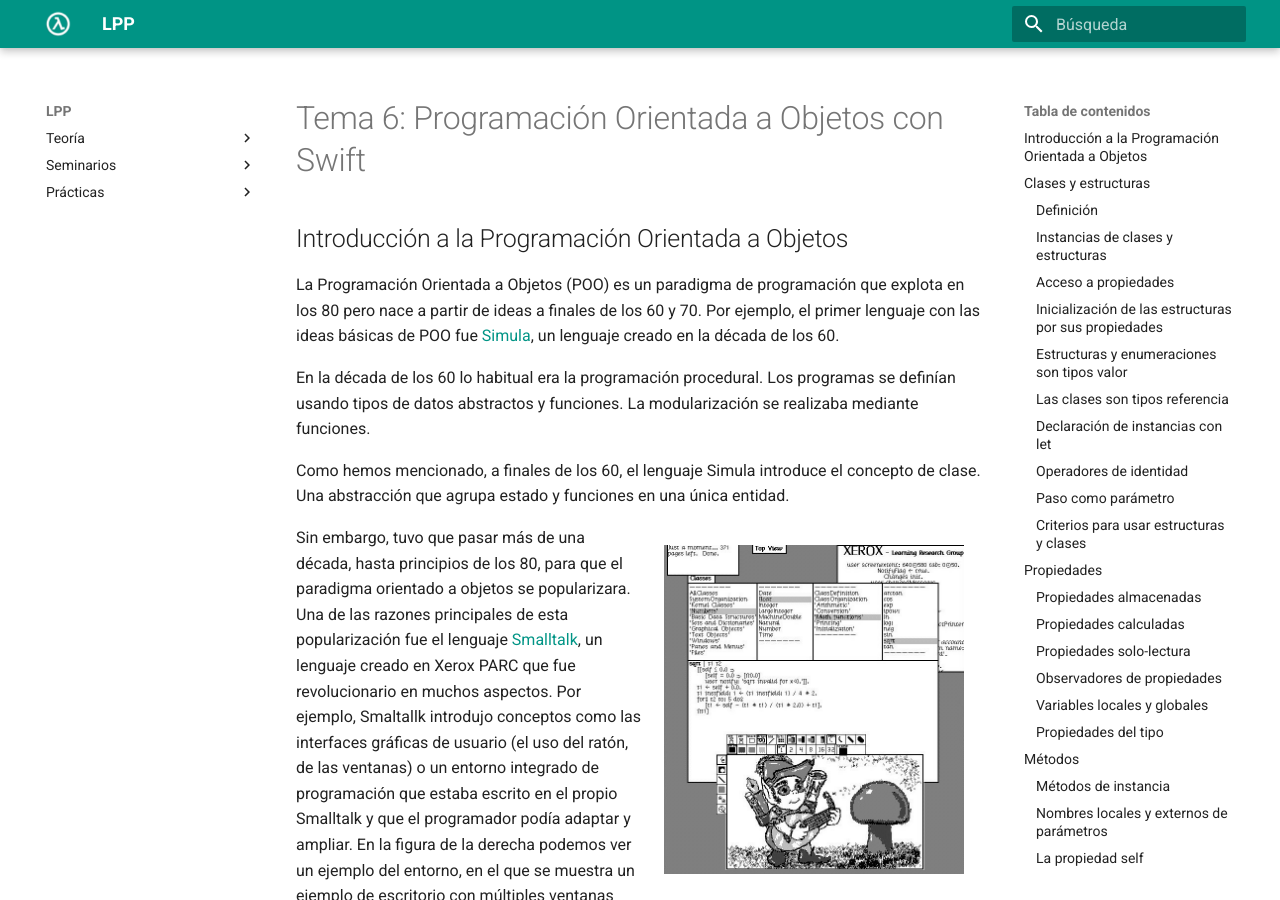
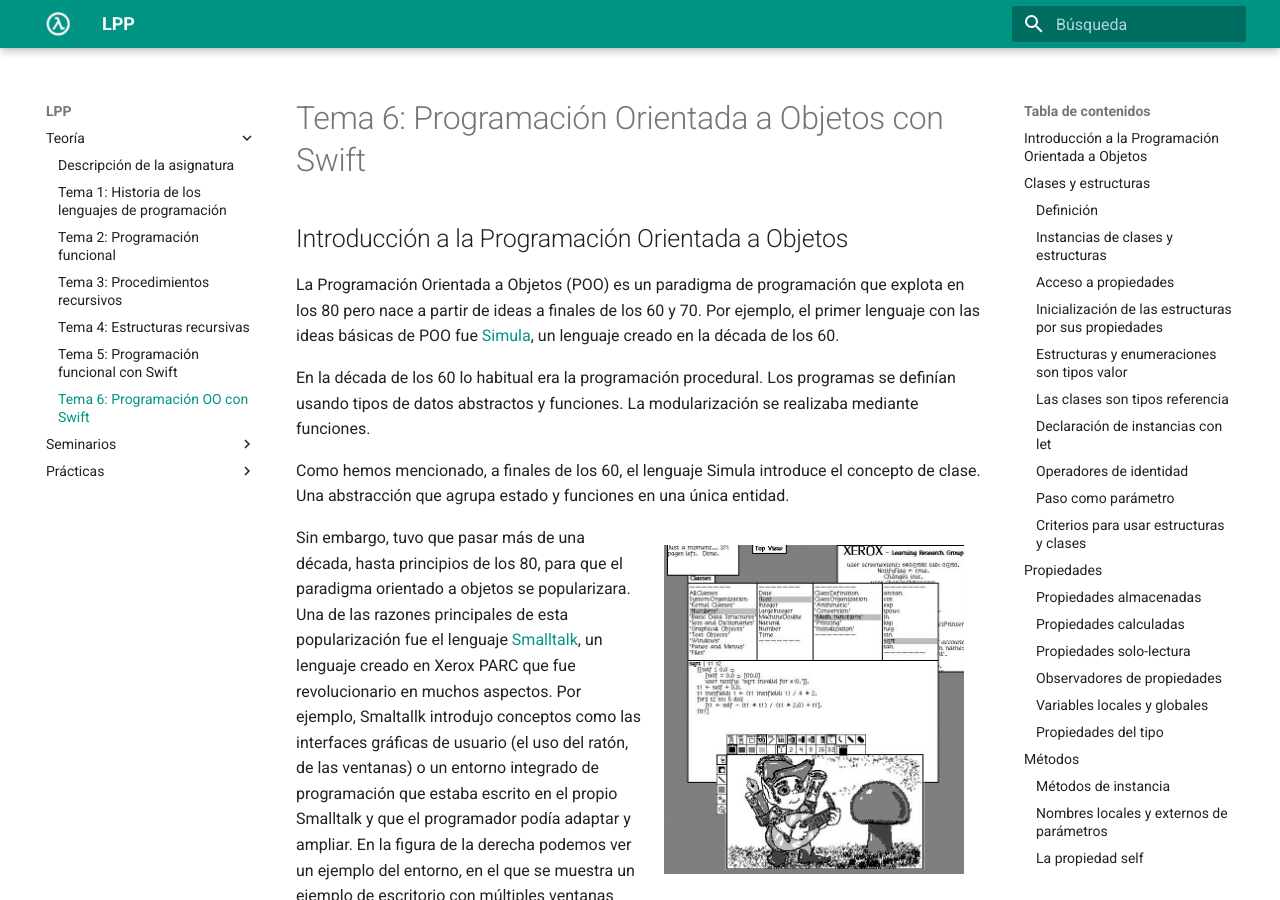
Before and after one commit to domingogallardo/apuntes-lpp, an MkDocs documentation site: the page built from docs/teoria/tema06-programacion-orientada-objetos-swift/tema06-programacion-orientada-objetos-swift.md, in a window 1280 px wide and 900 px high. Built offline with MkDocs 1.6.1 and Material for MkDocs 9.7.7, drawn with Linux system fonts in a browser that asks for light colours.

Commit message:
Tema 6: POO en Swift

```diff
--- a/mkdocs.yml
+++ b/mkdocs.yml
@@ -9,7 +9,7 @@ nav:
    - 'Tema 3: Procedimientos recursivos': 'teoria/tema03-procedimientos-recursivos/tema03-procedimientos-recursivos.md'
    - 'Tema 4: Estructuras recursivas': 'teoria/tema04-estructuras-recursivas/tema04-estructuras-recursivas.md'
    - 'Tema 5: Programación funcional con Swift': 'teoria/tema05-programacion-funcional-swift/tema05-programacion-funcional-swift.md'
-#   - 'Tema 6: Programación OO con Swift': 'teoria/tema06-programacion-orientada-objetos-swift/tema06-programacion-orientada-objetos-swift.md'
+   - 'Tema 6: Programación OO con Swift': 'teoria/tema06-programacion-orientada-objetos-swift/tema06-programacion-orientada-objetos-swift.md'
 - 'Seminarios':
    - 'Seminario de Scheme': 'seminarios/seminario1-scheme/seminario1-scheme.md'
    - 'Seminario de Swift': 'seminarios/seminario2-swift/seminario2-swift.md'
```
